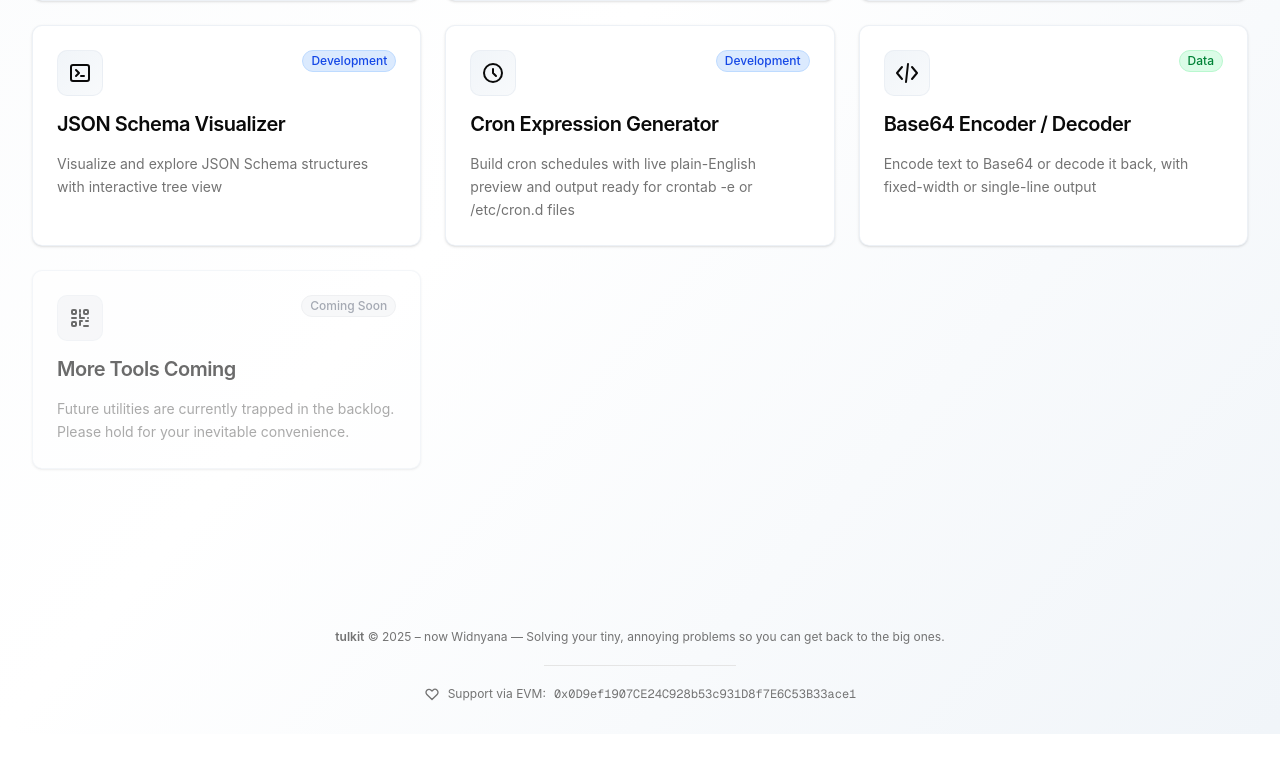
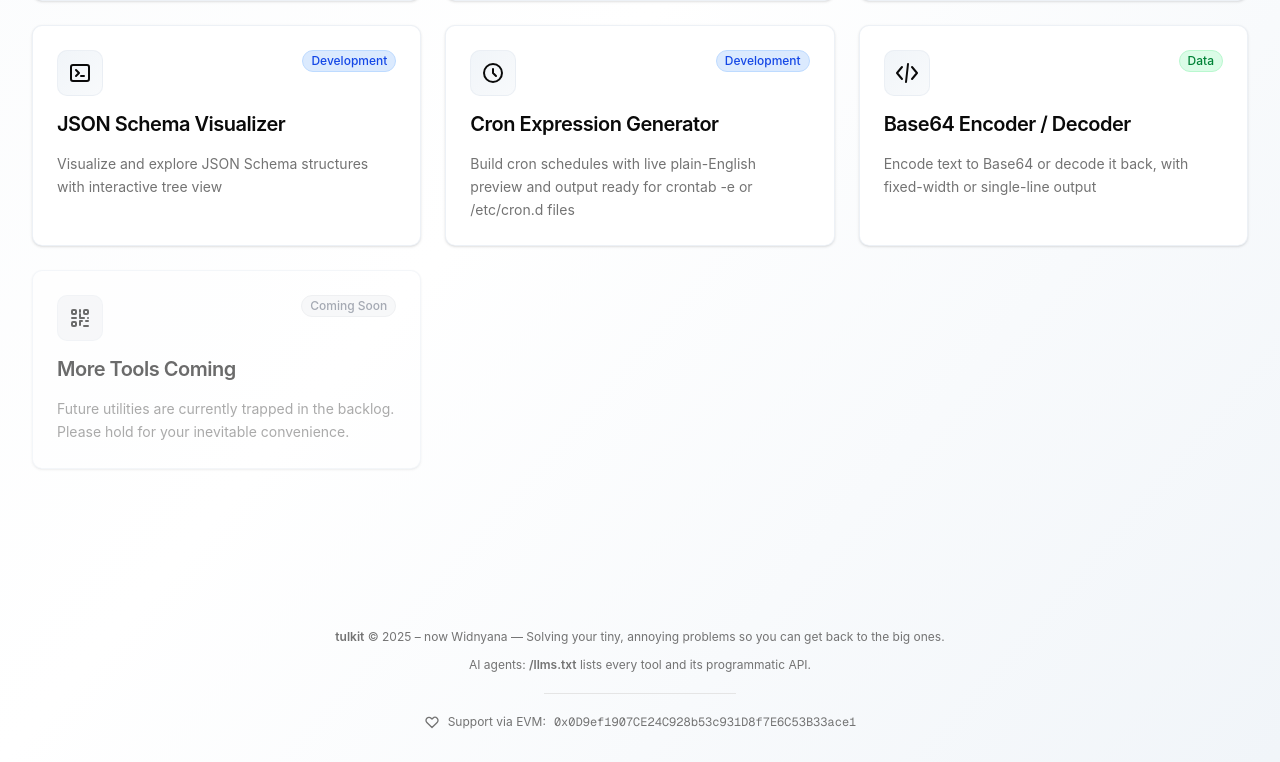
Before and after one commit to widnyana/tulkit, a Next.js app: page / in a window 1280 px wide. Shown: the part 712-1474 px from the top of the page. Before the commit the page ends 1446 px from the top, so only its background shows below. Built offline with nearby package versions, Linux system fonts and the light colour scheme; no server answers.

Commit message:
feat: surface /llms.txt in the site footer
Point AI agents at the tool index and programmatic API docs.

```diff
--- a/components/Footer.tsx
+++ b/components/Footer.tsx
@@ -16,6 +16,17 @@ export function Footer() {
             tulkit
           </a>
           {" "}© 2025 – now Widnyana — Solving your tiny, annoying problems so you can get back to the big ones.
+        </p>
+
+        <p className="text-xs text-muted-foreground">
+          AI agents:{" "}
+          <a
+            href="/llms.txt"
+            className="font-semibold hover:text-muted-foreground transition-colors"
+          >
+            /llms.txt
+          </a>{" "}
+          lists every tool and its programmatic API.
         </p>
 
         <Separator className="w-48 h-px bg-border my-2" />
```
